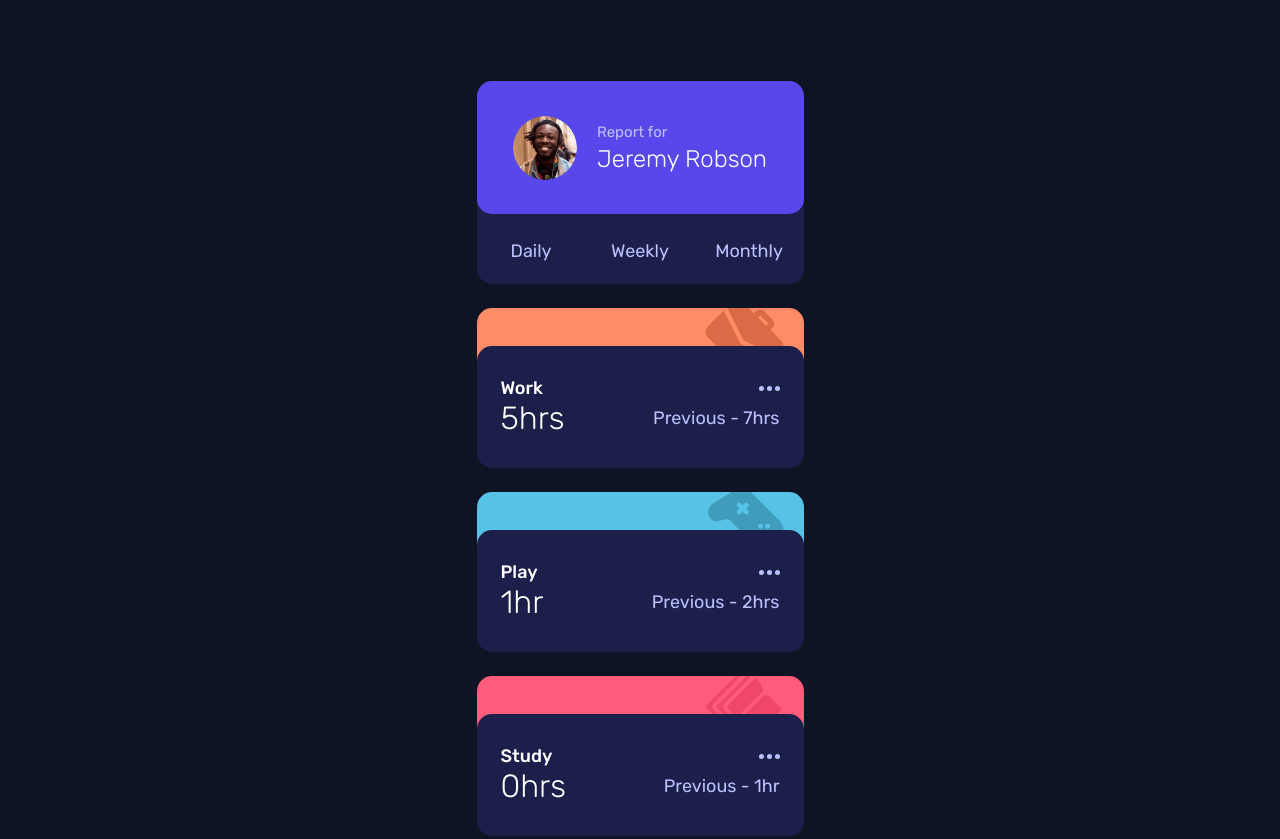
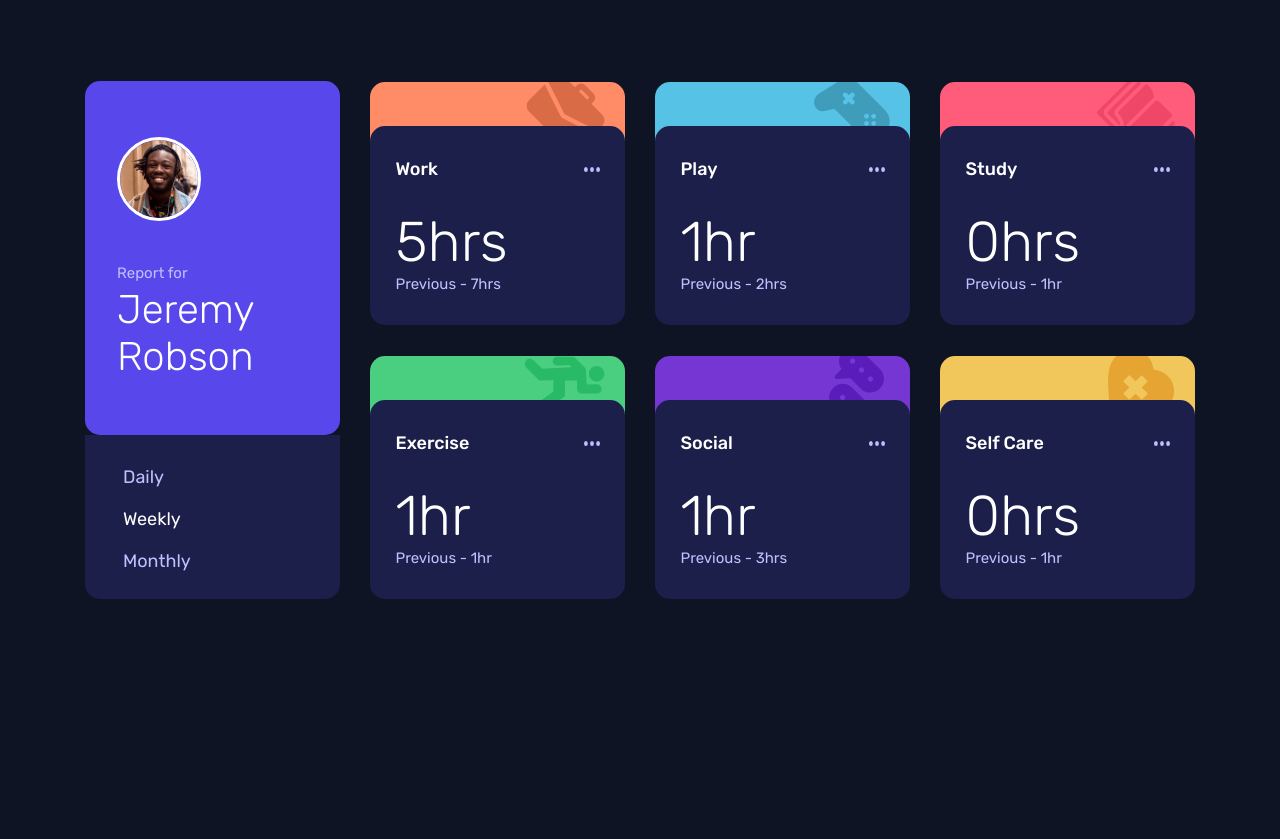
Before and after one commit to rohantayal/time-tracking-dashboard, a plain HTML site: page index.html in a window 1280 px wide. Shown: the top 839 px of the page. Drawn offline with Linux system fonts and the light colour scheme.

Commit message:
desktop layout

```diff
--- a/index.html
+++ b/index.html
@@ -30,9 +30,9 @@
       </div>
 
       <div class="time_change">
-        <button>Daily</button>
-        <button>Weekly</button>
-        <button>Monthly</button>
+        <button class="">Daily</button>
+        <button class="active">Weekly</button>
+        <button class="">Monthly</button>
       </div>
 
     </section>
--- a/style/index.css
+++ b/style/index.css
@@ -61,6 +61,7 @@ img#jeremy{
     height: 64px;
     border-radius: 100%;
     align-self: center;
+    border: 3px solid white;
 }
 
 div.bio{
@@ -89,6 +90,10 @@ section.profile div.time_change{
     align-items: center;
 }
 
+div.time_change button.active{
+    color: white;
+}
+
 div.time_change::before{
     content: "";
     position: absolute;
@@ -110,6 +115,7 @@ div.time_change button{
 
 div.time_change button:hover{
     color: white;
+    cursor: pointer;
 }
 
 section.sub-cards{
@@ -122,6 +128,12 @@ section.sub-cards{
     column-gap: 6px;
     position: relative;
     border-radius: 15px;
+}
+
+section.sub-cards:hover{
+    background-color: hsl(235, 41%, 34%);
+    cursor: pointer;
+
 }
 
 section.sub-cards div.card-top{
@@ -147,11 +159,9 @@ div.card-top h3{
 section.sub-cards div.card-bottom{
     width: 279px;
     margin: 0 auto;
-    height: 38px;
 }
 
 div.card-sub{
-    width: 279px;
     display: flex;
     justify-content: space-between;
 }
@@ -222,3 +232,119 @@ section.self-care::before{
     background-image: url(../images/icon-self-care.svg);
     background-position: right 20px top -8px;
 }
+
+@media screen and (min-width: 1120px) {
+
+    main.dashboard{
+
+        grid-template-columns: repeat(4,255px);
+        grid-template-rows: repeat(2,244px);
+        column-gap: 30px;
+        row-gap: 30px;
+    }
+
+    main section.profile{
+        grid-row: 1/3;
+        grid-column: 1/2;
+    }
+
+    section.profile div.profile_bio{
+        height: 354px;
+        flex-direction: column;
+        row-gap: 43px;
+        padding-left: 32px;
+    }
+
+    img#jeremy{
+        width: 78px;
+        height: 78px;
+        align-self: flex-start;
+    }
+
+    div.bio{
+        align-self: flex-start;
+    }
+
+    div.bio h2{
+        font-size: 40px;
+    }
+
+    section.profile div.time_change{
+        height: 164px;
+        flex-direction: column;
+        align-items: flex-start;
+        justify-content: center;
+        row-gap: 21px;
+    }
+
+    div.time_change button{
+        width: 41px;
+        margin-left: 32px;
+    }
+
+    section.sub-cards{
+        width: 255px;
+        height: 199px;
+        row-gap: 29px;
+    }
+
+    section.sub-cards div.card-top{
+        width: 80%;
+    }
+
+    div.card-top img{
+        height: 5px;
+        width: 16px;
+    }
+
+    section.sub-cards div.card-bottom{
+        width: 80%;
+    }
+
+    div.card-sub{
+        flex-direction: column;
+    }
+
+    div.card-sub p.current_time{
+        font-size: 56px;
+    }
+
+    div.card-sub p.previous_time{
+        font-size: 15px;
+        align-self: flex-start;
+    }
+
+    section.sub-cards::before{
+        bottom: 103px;
+    }
+
+    main section.work{
+        grid-row: 1/2;
+        grid-column: 2/3;
+    }
+
+    main section.play{
+        grid-row: 1/2;
+        grid-column: 3/4;
+    }
+
+    main section.study{
+        grid-row: 1/2;
+        grid-column: 4/5;
+    }
+
+    main section.exercise{
+        grid-row: 2/3;
+        grid-column: 2/3;
+    }
+
+    main section.social{
+        grid-row: 2/3;
+        grid-column: 3/4;
+    }
+
+    main section.self-care   {
+        grid-row: 2/3;
+        grid-column: 4/5;
+    }
+}
```
